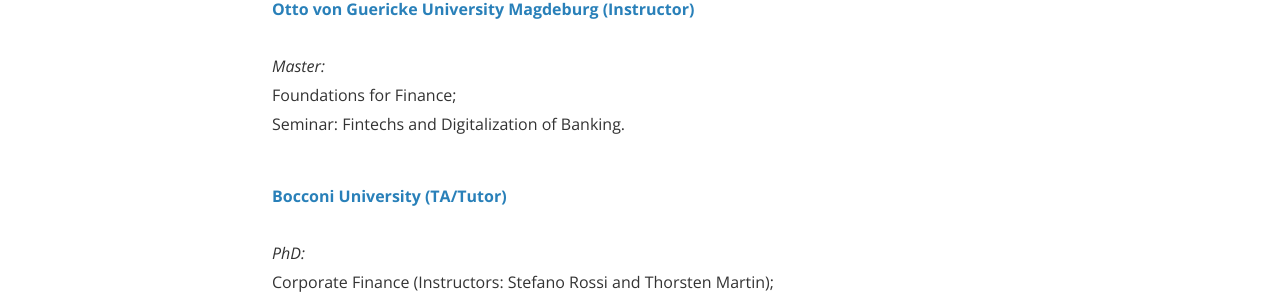
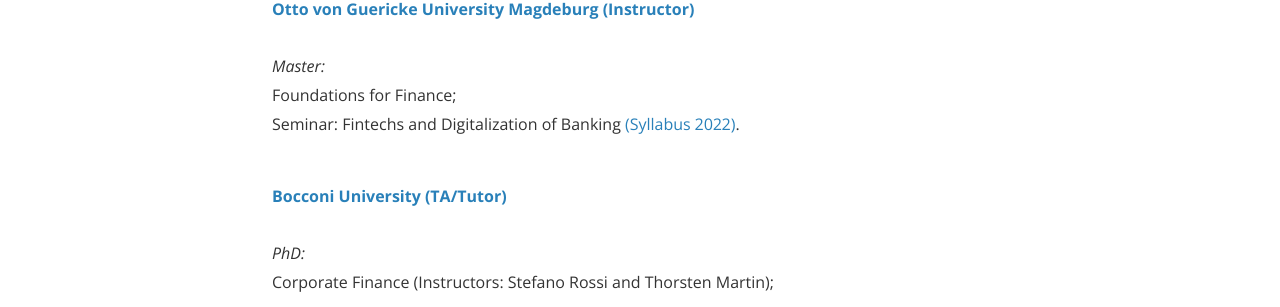
Before and after one commit to shasha-li/shasha-li.github.io, a Jekyll site: the page built from teachings.html, in a window 1280 px wide. Shown: the part 225-532 px from the top of the page. Built offline with Jekyll 4.4.1, drawn with Linux system fonts in a browser that asks for light colours; nearby versions of some CDN libraries; comment, search, counter and statistics services are not loaded; a style sheet for code colours, icons or effects is not loaded.

Commit message:
Update teachings.html

```diff
--- a/teachings.html
+++ b/teachings.html
@@ -4,7 +4,7 @@
 permalink: /teachings/
 ---
 <strong><a>Otto von Guericke University Magdeburg (Instructor)</a></strong> <br><br>
-<p style="text-align:justify"><i>Master: </i><br>Foundations for Finance; <br>Seminar: Fintechs and Digitalization of Banking.</p>
+<p style="text-align:justify"><i>Master: </i><br>Foundations for Finance; <br>Seminar: Fintechs and Digitalization of Banking <a href="https://shasha-li.github.io/content/Syllabus%202022.pdf">(Syllabus 2022)</a>.</p>
 
 
 <br>
```
